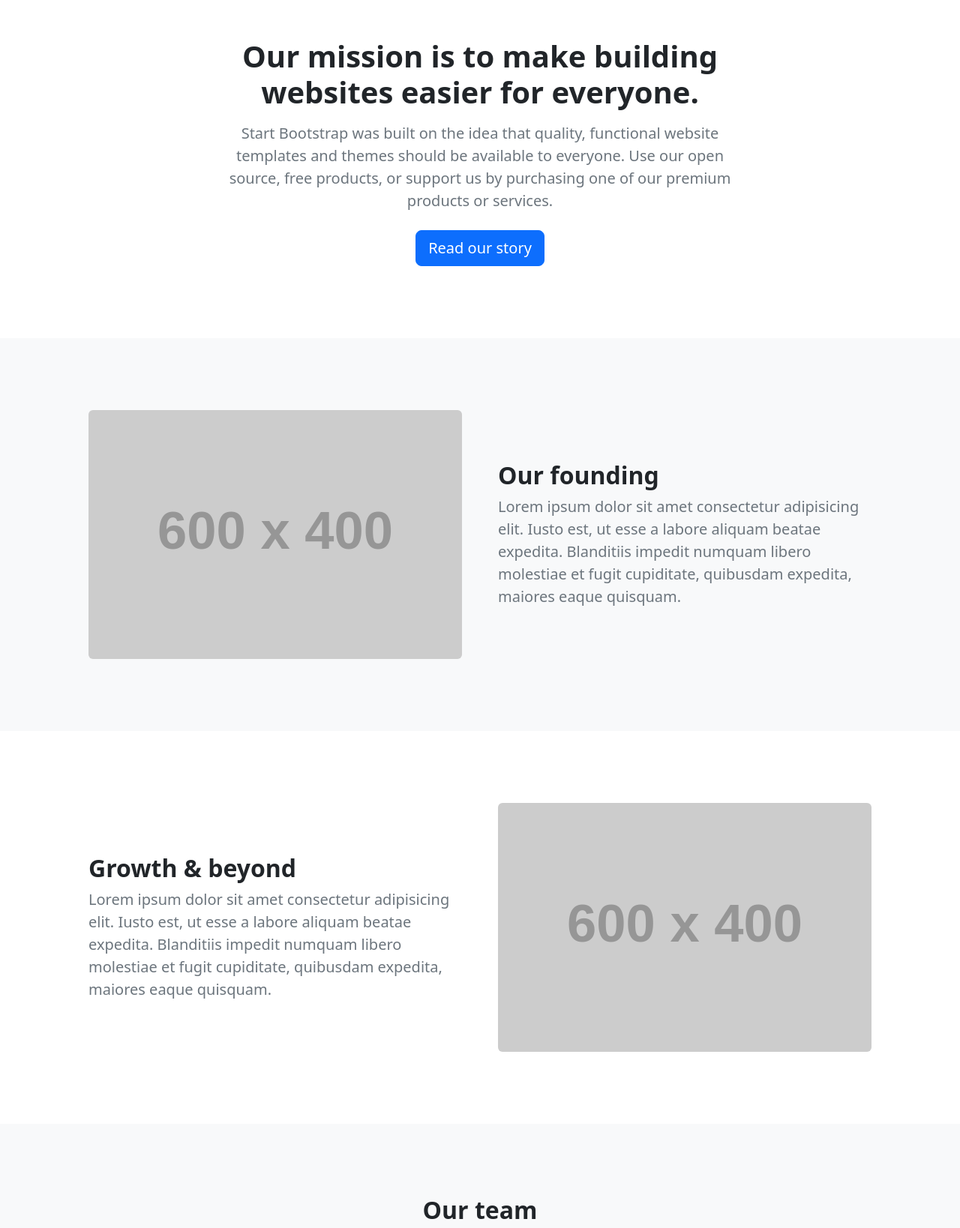
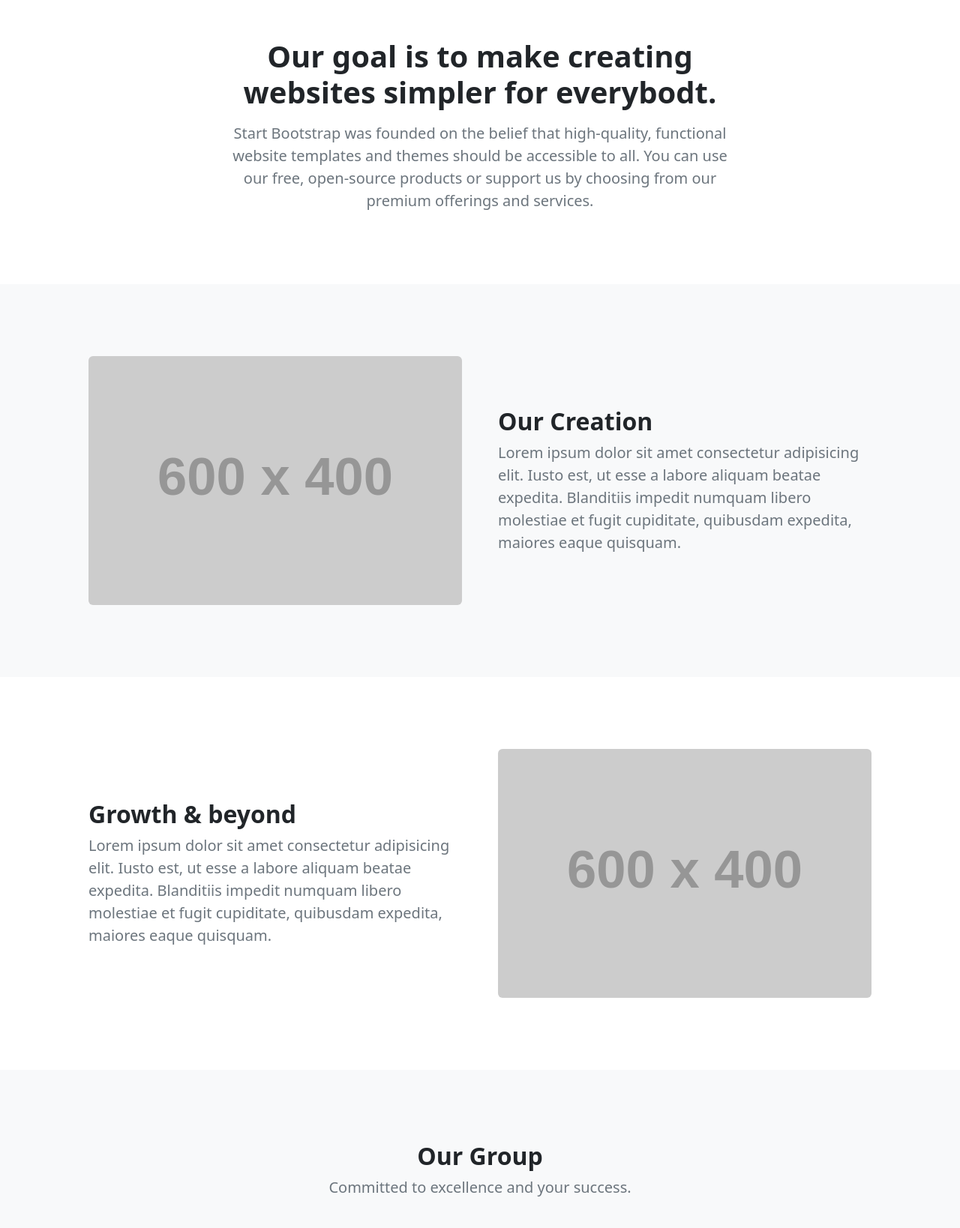
Before and after one commit to ishan8200/DentalEquip, a plain HTML site: page about.html in a window 1280 px wide. Shown: the part 101-1739 px from the top of the page at 75% size. Drawn offline with nearby package versions, Linux system fonts and the light colour scheme; placeholder pictures from the web are drawn by us.

Commit message:
changes in about us

```diff
--- a/about.html
+++ b/about.html
@@ -51,9 +51,8 @@
                     <div class="row justify-content-center">
                         <div class="col-lg-8 col-xxl-6">
                             <div class="text-center my-5">
-                                <h1 class="fw-bolder mb-3">Our mission is to make building websites easier for everyone.</h1>
-                                <p class="lead fw-normal text-muted mb-4">Start Bootstrap was built on the idea that quality, functional website templates and themes should be available to everyone. Use our open source, free products, or support us by purchasing one of our premium products or services.</p>
-                                <a class="btn btn-primary btn-lg" href="#scroll-target">Read our story</a>
+                                <h1 class="fw-bolder mb-3">Our goal is to make creating websites simpler for everybodt.</h1>
+                                <p class="lead fw-normal text-muted mb-4">Start Bootstrap was founded on the belief that high-quality, functional website templates and themes should be accessible to all. You can use our free, open-source products or support us by choosing from our premium offerings and services.
                             </div>
                         </div>
                     </div>
@@ -65,7 +64,7 @@
                     <div class="row gx-5 align-items-center">
                         <div class="col-lg-6"><img class="img-fluid rounded mb-5 mb-lg-0" src="https://dummyimage.com/600x400/343a40/6c757d" alt="..." /></div>
                         <div class="col-lg-6">
-                            <h2 class="fw-bolder">Our founding</h2>
+                            <h2 class="fw-bolder">Our Creation</h2>
                             <p class="lead fw-normal text-muted mb-0">Lorem ipsum dolor sit amet consectetur adipisicing elit. Iusto est, ut esse a labore aliquam beatae expedita. Blanditiis impedit numquam libero molestiae et fugit cupiditate, quibusdam expedita, maiores eaque quisquam.</p>
                         </div>
                     </div>
@@ -87,8 +86,8 @@
             <section class="py-5 bg-light">
                 <div class="container px-5 my-5">
                     <div class="text-center">
-                        <h2 class="fw-bolder">Our team</h2>
-                        <p class="lead fw-normal text-muted mb-5">Dedicated to quality and your success</p>
+                        <h2 class="fw-bolder">Our Group</h2>
+                        <p class="lead fw-normal text-muted mb-5">Committed to excellence and your success.</p>
                     </div>
                     <div class="row gx-5 row-cols-1 row-cols-sm-2 row-cols-xl-4 justify-content-center">
                         <div class="col mb-5 mb-5 mb-xl-0">
@@ -131,7 +130,7 @@
                     <div class="col-auto">
                         <a class="link-light small" href="#!">Privacy</a>
                         <span class="text-white mx-1">&middot;</span>
-                        <a class="link-light small" href="#!">Terms</a>
+                        <a class="link-light small" href="#!">Terms & Conditions</a>
                         <span class="text-white mx-1">&middot;</span>
                         <a class="link-light small" href="#!">Contact</a>
                     </div>
```
